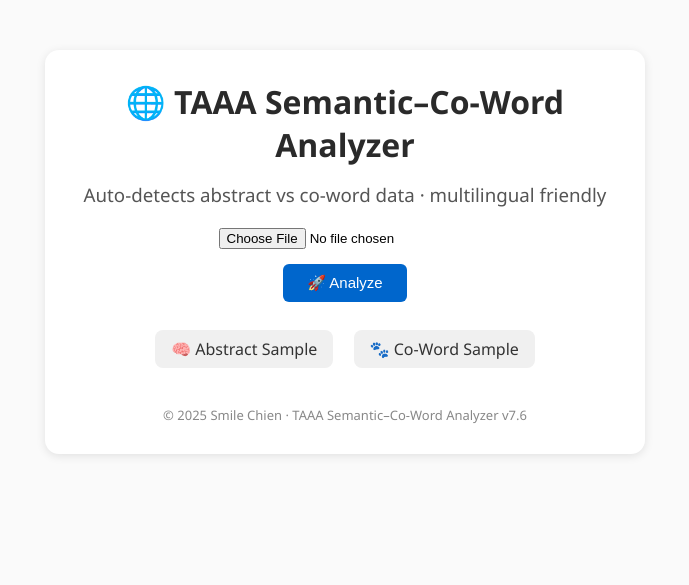
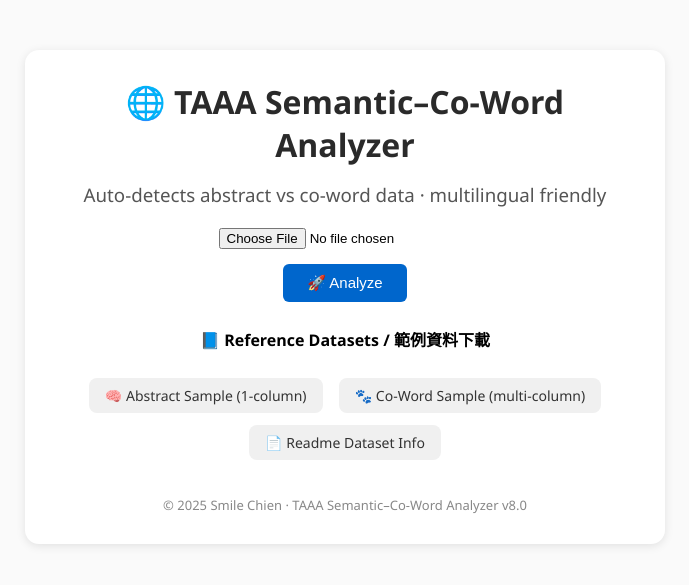
Before and after one commit to smilechien/TAAA_Semantic_Extractor, a Python web app: template app/templates/index.html in a window 1280 px wide. Shown: the top 585 px of the page, without its empty margins (295-984 px from the left). Run offline with Jinja, Linux system fonts and the light colour scheme; the template is opened without the code that fills it, so the values that code supplies are empty.

Commit message:
Add files via upload

```diff
--- a/app/templates/index.html
+++ b/app/templates/index.html
@@ -16,7 +16,7 @@ body {
   border-radius: 14px;
   box-shadow: 0 2px 10px rgba(0,0,0,0.1);
   display: inline-block;
-  width: 540px;
+  width: 580px;
 }
 h1 { margin-top: 0; color: #2a2a2a; }
 h3 { color: #555; font-weight: 400; margin-top: -5px; }
@@ -44,12 +44,13 @@ footer {
 }
 a.sample-btn {
   display: inline-block;
-  margin: 8px;
+  margin: 6px;
   padding: 8px 16px;
   background: #f0f0f0;
   color: #333;
   border-radius: 8px;
   text-decoration: none;
+  font-size: 14px;
 }
 a.sample-btn:hover { background: #e0e0e0; }
 #previewTable {
@@ -83,9 +84,7 @@ a.sample-btn:hover { background: #e0e0e0; }
 }
 
 /* 💚 Blink animation for Abstract mode */
-.blink-green {
-  animation: blinkGreen 1s infinite;
-}
+.blink-green { animation: blinkGreen 1s infinite; }
 @keyframes blinkGreen {
   0% { color: #2a7; text-shadow: 0 0 5px #3fa; opacity: 1; }
   50% { color: #5f5; text-shadow: 0 0 10px #7f7; opacity: 0.4; }
@@ -93,13 +92,20 @@ a.sample-btn:hover { background: #e0e0e0; }
 }
 
 /* 💙 Blink animation for Co-Word mode */
-.blink-blue {
-  animation: blinkBlue 1s infinite;
-}
+.blink-blue { animation: blinkBlue 1s infinite; }
 @keyframes blinkBlue {
   0% { color: #07c; text-shadow: 0 0 5px #3af; opacity: 1; }
   50% { color: #4bf; text-shadow: 0 0 10px #7df; opacity: 0.4; }
   100% { color: #07c; text-shadow: 0 0 5px #3af; opacity: 1; }
+}
+
+#resultDownloads {
+  display: none;
+  margin-top: 25px;
+}
+#resultDownloads h4 {
+  color: #333;
+  font-size: 14px;
 }
 </style>
 </head>
@@ -108,11 +114,13 @@ a.sample-btn:hover { background: #e0e0e0; }
   <h1 id="title">🌐 TAAA Semantic–Co-Word Analyzer</h1>
   <h3 id="subtitle">Auto-detects abstract vs co-word data · multilingual friendly</h3>
 
+  <!-- Upload Form -->
   <form id="uploadForm" enctype="multipart/form-data">
     <input type="file" id="file" name="file" accept=".csv" required><br>
     <button type="submit" id="analyzeBtn">🚀 Analyze</button>
   </form>
 
+  <!-- Preview & Mode -->
   <div id="previewContainer">
     <h4 id="previewTitle" style="display:none;">📄 Preview / 預覽</h4>
     <table id="previewTable"></table>
@@ -120,15 +128,27 @@ a.sample-btn:hover { background: #e0e0e0; }
     <div id="modeHint"></div>
   </div>
 
+  <!-- Spinner -->
   <div class="spinner" id="spinner">⏳ Analyzing / 分析中…</div>
 
-  <div style="margin-top:20px;">
-    <a href="/static/abstract_sample.csv" class="sample-btn" download>🧠 Abstract Sample</a>
-    <a href="/static/coword_sample.csv" class="sample-btn" download>🐾 Co-Word Sample</a>
+  <!-- 📂 Reference Dataset Downloads -->
+  <div style="margin-top:25px;">
+    <h4>📘 Reference Datasets / 範例資料下載</h4>
+    <a href="/static/abstract_sample.csv" class="sample-btn" download>🧠 Abstract Sample (1-column)</a>
+    <a href="/static/coword_sample.csv" class="sample-btn" download>🐾 Co-Word Sample (multi-column)</a>
+    <a href="/static/readme_dataset_information.txt" class="sample-btn" download>📄 Readme Dataset Info</a>
+  </div>
+
+  <!-- 📊 Result Downloads (after analysis) -->
+  <div id="resultDownloads">
+    <h4>📤 Analysis Outputs / 分析結果下載</h4>
+    <a href="/static/output_vertices.csv" class="sample-btn" download>🔹 Vertices (Top 20 Terms)</a>
+    <a href="/static/output_relations.csv" class="sample-btn" download>🔸 Relations (Edge Pairs)</a>
+    <a href="/static/output_themes.csv" class="sample-btn" download>🧩 Themes (1st Column Variable)</a>
   </div>
 
   <footer id="footer">
-    © 2025 Smile Chien · TAAA Semantic–Co-Word Analyzer v7.6
+    © 2025 Smile Chien · TAAA Semantic–Co-Word Analyzer v8.0
   </footer>
 </div>
 
@@ -140,24 +160,24 @@ const previewTable = document.getElementById('previewTable');
 const previewTitle = document.getElementById('previewTitle');
 const modeLabel = document.getElementById('modeLabel');
 const modeHint = document.getElementById('modeHint');
-const title = document.getElementById('title');
-const subtitle = document.getElementById('subtitle');
 const analyzeBtn = document.getElementById('analyzeBtn');
 const footer = document.getElementById('footer');
+const resultDownloads = document.getElementById('resultDownloads');
 
 let isZh = navigator.language.startsWith('zh');
 if (isZh) {
-  title.textContent = "🌐 TAAA 語義–共詞分析器";
-  subtitle.textContent = "自動判斷摘要或共詞資料 · 支援多語系";
+  document.getElementById('title').textContent = "🌐 TAAA 語義–共詞分析器";
+  document.getElementById('subtitle').textContent = "自動判斷摘要或共詞資料 · 支援多語系";
   analyzeBtn.textContent = "🚀 開始分析";
   spinner.textContent = "⏳ 分析中…請稍候";
-  footer.innerHTML = "© 2025 Smile Chien · TAAA 語義–共詞分析器 v7.6";
+  footer.innerHTML = "© 2025 Smile Chien · TAAA 語義–共詞分析器 v8.0";
 }
 
 let currentMode = null;
 
 // 📋 CSV Preview + Auto Mode Detection
 fileInput.addEventListener('change', (event) => {
+  resultDownloads.style.display = 'none'; // hide old outputs
   const file = event.target.files[0];
   if (!file) {
     previewTable.style.display = 'none';
@@ -171,7 +191,7 @@ fileInput.addEventListener('change', (event) => {
   reader.onload = function(e) {
     const text = e.target.result;
     const rows = text.split(/\r?\n/).filter(r => r.trim().length > 0);
-    const data = rows.slice(0, 6).map(r => r.split(/,|;|\t/)); // support , ; tab
+    const data = rows.slice(0, 6).map(r => r.split(/,|;|\t/));
     if (data.length === 0) return;
 
     let html = '<tr>' + data[0].map(h => `<th>${h}</th>`).join('') + '</tr>';
@@ -205,7 +225,7 @@ fileInput.addEventListener('change', (event) => {
   reader.readAsText(file, 'utf-8');
 });
 
-// 🚀 Handle submission + animate modeLabel
+// 🚀 Handle submission + animate + show result downloads
 form.addEventListener('submit', async (e) => {
   e.preventDefault();
   spinner.style.display = 'block';
@@ -221,7 +241,13 @@ form.addEventListener('submit', async (e) => {
   try {
     const response = await fetch('/analyze_csv', { method: 'POST', body: data });
     const html = await response.text();
-    document.open(); document.write(html); document.close();
+
+    // Simulate showing result downloads (if generated files exist)
+    resultDownloads.style.display = 'block';
+
+    document.open();
+    document.write(html);
+    document.close();
   } catch {
     alert(isZh ? '❌ 上傳失敗' : '❌ Upload failed');
     spinner.style.display = 'none';
```
